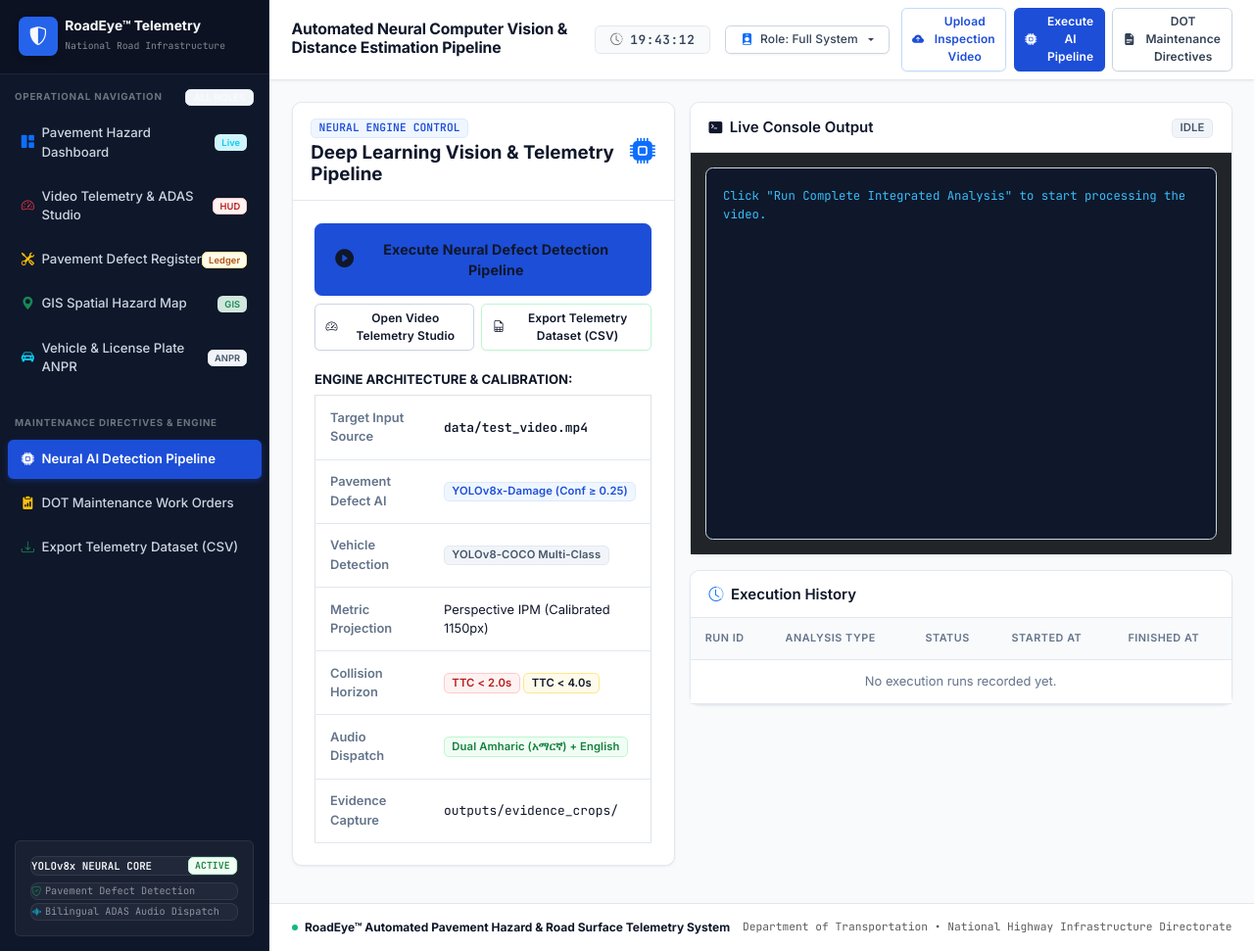
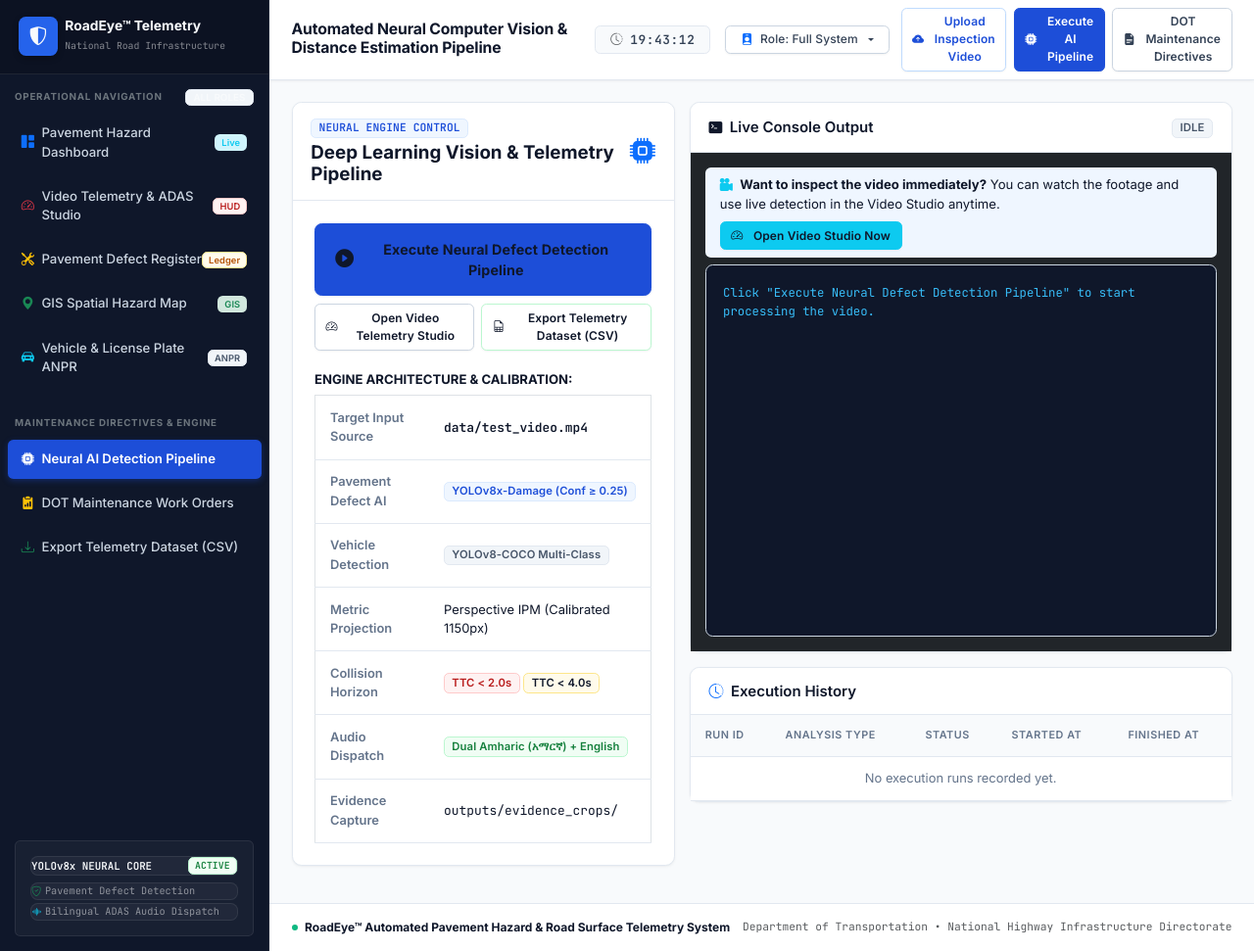
Before and after one commit to haile6/intelligent-road-monitoring-system, a Flask app: page /pipeline in a window 1280 px wide. Shown: the whole page at 98% size. Run offline with Flask 3, Linux system fonts and the light colour scheme; data that the repository does not hold is empty; some libraries are stand-ins or nearby versions.

Commit message:
perf(pipeline): 2x CPU stride acceleration, unbuffered live progress reporting, and instant studio video playback

```diff
--- a/web/app.py
+++ b/web/app.py
@@ -164,14 +164,17 @@ def video_studio():
     integrated_path = "outputs/final_integrated_video.mp4"
     if os.path.exists(os.path.join(BASE_DIR, integrated_path)):
         video_files.append({"name": "★ Master Integrated Analysis Video", "path": integrated_path})
-    elif os.path.exists(os.path.join(BASE_DIR, "outputs", "annotated_phase9.mp4")):
-        video_files.append({"name": "★ Master Integrated Analysis Video", "path": "outputs/annotated_phase9.mp4"})
+    if os.path.exists(os.path.join(BASE_DIR, "outputs", "annotated_phase9.mp4")):
+        video_files.append({"name": "★ Collision Avoidance Analysis (Phase 9)", "path": "outputs/annotated_phase9.mp4"})
 
-    raw_path = "data/test_video.mp4"
-    if os.path.exists(os.path.join(BASE_DIR, raw_path)):
-        video_files.append({"name": "Raw Camera Video (Live AI Detection)", "path": raw_path})
+    if os.path.exists(data_dir):
+        for fn in sorted(os.listdir(data_dir)):
+            if fn.lower().endswith((".mp4", ".mov", ".avi", ".mkv")):
+                v_path = f"data/{fn}"
+                label = "Active Inspection Video (data/test_video.mp4)" if fn == "test_video.mp4" else f"Uploaded Video: {fn}"
+                video_files.append({"name": label, "path": v_path})
 
-    default_video = video_files[0]["path"] if video_files else raw_path
+    default_video = video_files[0]["path"] if video_files else "data/test_video.mp4"
     selected_video = request.args.get("file", default_video)
     incidents = db_manager.get_all_incidents()
 
@@ -685,7 +688,7 @@ def api_pipeline_run():
     def worker():
         try:
             process = subprocess.Popen(
-                [python_exe, script_path],
+                [python_exe, "-u", script_path],
                 cwd=BASE_DIR,
                 stdout=subprocess.PIPE,
                 stderr=subprocess.STDOUT,
@@ -695,8 +698,8 @@ def api_pipeline_run():
             logs = []
             for line in iter(process.stdout.readline, ''):
                 logs.append(line)
-                # Keep last 500 lines in database
-                if len(logs) % 20 == 0:
+                # Keep last 500 lines in database and update database frequently so UI streams live
+                if len(logs) % 2 == 0 or "Frame" in line or "Processing" in line or "Processed" in line or "RISK" in line or "CONFIRMED" in line:
                     db_manager.update_pipeline_run(run_id, "running", "".join(logs[-500:]), None)
 
             process.wait()
@@ -704,11 +707,15 @@ def api_pipeline_run():
             status = "completed" if exit_code == 0 else "failed"
             db_manager.update_pipeline_run(run_id, status, "".join(logs[-1000:]), exit_code)
 
-            # Re-sync CSV data if run_phase9 or run_phase8 was executed
+            # Re-sync CSV data if run_integrated, run_phase9 or run_phase8 was executed
             if exit_code == 0:
-                if script_name in ["run_phase9.py", "run_phase8.py"]:
+                if script_name in ["run_integrated.py", "run_phase9.py", "run_phase8.py"]:
                     p9_csv = os.path.join(BASE_DIR, "outputs", "phase9_damage_events.csv")
-                    db_manager.import_incidents_from_csv(p9_csv)
+                    if os.path.exists(p9_csv):
+                        db_manager.import_incidents_from_csv(p9_csv)
+                    int_csv = os.path.join(BASE_DIR, "outputs", "integrated_damage_events.csv")
+                    if os.path.exists(int_csv):
+                        db_manager.import_incidents_from_csv(int_csv)
         except Exception as e:
             db_manager.update_pipeline_run(run_id, "failed", f"Execution error: {str(e)}", -1)
 
--- a/web/templates/base.html
+++ b/web/templates/base.html
@@ -229,11 +229,11 @@
                     <div class="modal-footer border-top d-flex justify-content-between" style="background: #f8fafc;">
                         <button type="button" class="btn btn-sm btn-outline-secondary" data-bs-dismiss="modal">Cancel</button>
                         <div class="d-flex gap-2">
-                            <button type="button" class="btn btn-sm btn-outline-primary fw-semibold" id="btnUploadOnly">
-                                <i class="bi bi-cloud-arrow-up me-1"></i> Upload Only
+                            <button type="button" class="btn btn-sm btn-outline-primary fw-semibold" id="btnUploadOnly" title="Upload and open directly in Video Telemetry Studio without waiting for AI pipeline">
+                                <i class="bi bi-speedometer2 me-1"></i> Upload &amp; Watch in Studio (Instant)
                             </button>
-                            <button type="submit" class="btn btn-sm btn-primary fw-semibold" id="btnUploadRun">
-                                <i class="bi bi-play-circle-fill me-1"></i> Upload &amp; Run AI Pipeline
+                            <button type="submit" class="btn btn-sm btn-primary fw-semibold" id="btnUploadRun" title="Upload and execute full YOLOv8 deep learning detection pipeline">
+                                <i class="bi bi-cpu-fill me-1"></i> Upload &amp; Run AI Pipeline
                             </button>
                         </div>
                     </div>
@@ -360,7 +360,8 @@
                                 if (autoRunPipeline) {
                                     window.location.href = '/pipeline?autorun=1';
                                 } else {
-                                    window.location.reload();
+                                    const studioTarget = res.path ? ('/studio?file=' + encodeURIComponent(res.path)) : '/studio';
+                                    window.location.href = studioTarget;
                                 }
                             }, 1200);
                         } else {
--- a/web/templates/pipeline.html
+++ b/web/templates/pipeline.html
@@ -86,7 +86,29 @@
                     </div>
                 </div>
                 <div class="card-body p-3 bg-dark">
-                    <div class="terminal-window" id="terminalOutput">Click "Run Complete Integrated Analysis" to start processing the video.</div>
+                    <!-- Quick Studio Navigation Notice -->
+                    <div class="alert alert-primary bg-primary bg-opacity-25 border-0 text-white small py-2 px-3 d-flex flex-wrap justify-content-between align-items-center gap-2 mb-2">
+                        <div>
+                            <i class="bi bi-camera-reels-fill me-1 text-info"></i>
+                            <span><b>Want to inspect the video immediately?</b> You can watch the footage and use live detection in the Video Studio anytime.</span>
+                        </div>
+                        <a href="{{ url_for('video_studio') }}" class="btn btn-sm btn-info fw-semibold text-dark">
+                            <i class="bi bi-speedometer2 me-1"></i> Open Video Studio Now
+                        </a>
+                    </div>
+
+                    <div class="terminal-window" id="terminalOutput">Click "Execute Neural Defect Detection Pipeline" to start processing the video.</div>
+
+                    <!-- Completion Action Banner -->
+                    <div id="completionBanner" class="alert alert-success mt-3 py-3 px-3 d-flex flex-wrap justify-content-between align-items-center gap-3" style="display: none !important;">
+                        <div>
+                            <h6 class="mb-0 fw-bold text-success"><i class="bi bi-check-circle-fill me-2"></i>Analysis Complete! Master Telemetry Video Ready</h6>
+                            <small class="text-secondary">Pavement hazards, TTC calculations, and ADAS telemetry have been fully synchronized.</small>
+                        </div>
+                        <a href="{{ url_for('video_studio') }}?file=outputs/final_integrated_video.mp4" class="btn btn-success fw-bold px-3">
+                            <i class="bi bi-play-circle-fill me-1"></i> Watch Master Annotated Video in Studio &rarr;
+                        </a>
+                    </div>
                 </div>
             </div>
 
@@ -154,6 +176,9 @@
     async function runUnifiedPipeline() {
         const terminal = document.getElementById('terminalOutput');
         const statusBadge = document.getElementById('jobStatusBadge');
+        const completionBanner = document.getElementById('completionBanner');
+        if (completionBanner) completionBanner.style.setProperty('display', 'none', 'important');
+
         terminal.textContent = `[System] Launching All-in-One Integrated Road Monitoring Engine...\n`;
         statusBadge.innerHTML = '<span class="badge bg-warning text-dark"><i class="spinner-border spinner-border-sm me-1"></i> RUNNING</span>';
 
@@ -190,8 +215,11 @@
                     terminal.scrollTop = terminal.scrollHeight;
 
                     const statusBadge = document.getElementById('jobStatusBadge');
+                    const completionBanner = document.getElementById('completionBanner');
+
                     if (run.status === 'completed') {
                         statusBadge.innerHTML = '<span class="badge bg-success">COMPLETED</span>';
+                        if (completionBanner) completionBanner.style.setProperty('display', 'flex', 'important');
                         clearInterval(activePollInterval);
                     } else if (run.status === 'failed') {
                         statusBadge.innerHTML = '<span class="badge bg-danger">FAILED</span>';
@@ -201,7 +229,7 @@
             } catch (err) {
                 console.error(err);
             }
-        }, 1500);
+        }, 1000);
     }
 </script>
 {% endblock %}
```
Also changed, not shown: run_integrated.py (+38 -16 lines).
